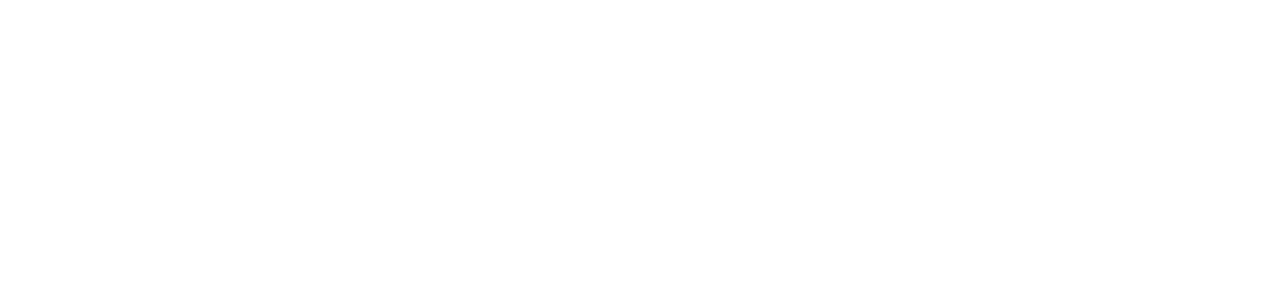
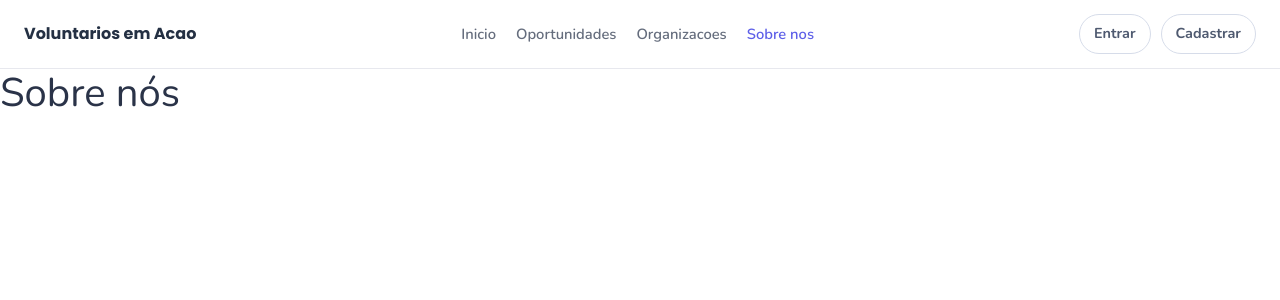
Before and after one commit to AnaPaulaJBraga/front-voluntariado-extensao, a React (Vite) app: page /sobre in a window 1280 px wide. Before the commit this address had no page. Shown: the top 300 px of the page. Built offline with nearby package versions, Linux system fonts and the light colour scheme.

Commit message:
inicia criacao da home

```diff
--- a/package.json
+++ b/package.json
@@ -10,6 +10,7 @@
     "preview": "vite preview"
   },
   "dependencies": {
+    "bootstrap": "^5.3.8",
     "react": "^19.2.5",
     "react-dom": "^19.2.5",
     "react-router-dom": "^7.14.2"
--- a/src/components/HomeHeader/HomeHeader.css
+++ b/src/components/HomeHeader/HomeHeader.css
@@ -74,6 +74,44 @@
   font-size: 0.78rem;
 }
 
+.app-header__auth {
+  display: flex;
+  align-items: center;
+  gap: 10px;
+}
+
+.app-header__auth-link {
+  text-decoration: none;
+  font-family: "Nunito", "Verdana", sans-serif;
+  font-size: 0.9rem;
+  font-weight: 700;
+  border-radius: 999px;
+  padding: 8px 14px;
+  color: #4f5a70;
+  border: 1px solid #d6dce9;
+  background: #ffffff;
+  transition:
+    transform 0.15s ease,
+    box-shadow 0.2s ease,
+    background-color 0.2s ease,
+    border-color 0.2s ease,
+    color 0.2s ease;
+}
+
+.app-header__auth-link:hover,
+.app-header__auth-link:focus-visible,
+.app-header__auth-link:active {
+  transform: translateY(-1px);
+  color: #ffffff;
+  background: #5b46e3;
+  border-color: #5b46e3;
+  box-shadow: 0 8px 18px rgba(91, 70, 227, 0.28);
+}
+
+.app-header__auth-link--primary {
+  background: #ffffff;
+}
+
 @media (max-width: 900px) {
   .app-header {
     flex-wrap: wrap;
@@ -87,4 +125,33 @@
     gap: 14px;
     flex-wrap: wrap;
   }
+
+  .app-header__auth {
+    width: 100%;
+    justify-content: center;
+  }
 }
+.app-header__user-wrapper {
+  position: relative;
+}
+
+.app-header__dropdown {
+  position: absolute;
+  top: 60px;
+  right: 0;
+  background: #fff;
+  border-radius: 12px;
+  box-shadow: 0 10px 25px rgba(0, 0, 0, 0.1);
+  width: 200px;
+  padding: 8px 0;
+  z-index: 10;
+}
+
+.dropdown-item {
+  padding: 10px 16px;
+  cursor: pointer;
+}
+
+.dropdown-item:hover {
+  background: #f5f5f5;
+}
--- a/src/components/HomeHeader/HomeHeader.jsx
+++ b/src/components/HomeHeader/HomeHeader.jsx
@@ -1,38 +1,109 @@
-import { NavLink } from "react-router-dom";
+import { useState } from "react";
+import { NavLink, useLocation } from "react-router-dom";
 import "./HomeHeader.css";
 
-const HomeHeader = ({ userName = "Ana", showMenu = true }) => {
+const HomeHeader = ({ userName = "Ana", userLoggedIn = false }) => {
+  const location = useLocation();
+  const [openMenu, setOpenMenu] = useState(false);
+
+  const getActivePage = () => {
+    if (location.pathname === "/inicio") return "inicio";
+    if (location.pathname === "/home") return "home";
+    if (location.pathname === "/organizacoes") return "organizacoes";
+    if (location.pathname === "/sobre") return "sobre";
+    return "";
+  };
+
+  const activePage = getActivePage();
+
+  const toggleMenu = () => {
+    setOpenMenu((prev) => !prev);
+  };
+
   return (
     <header className="app-header">
       <div className="app-header__brand">Voluntarios em Acao</div>
 
       <nav className="app-header__nav" aria-label="Navegacao principal">
-        <NavLink className="app-header__link" to="/">
+        <NavLink
+          to="/inicio"
+          className={`app-header__link ${
+            activePage === "inicio" ? "app-header__link--active" : ""
+          }`}
+        >
           Inicio
         </NavLink>
-        <a
-          className="app-header__link app-header__link--active"
-          href="#oportunidades"
+
+        <NavLink
+          to="/home"
+          className={`app-header__link ${
+            activePage === "home" ? "app-header__link--active" : ""
+          }`}
         >
           Oportunidades
-        </a>
-        <a className="app-header__link" href="#organizacoes">
+        </NavLink>
+
+        <NavLink
+          to="/organizacoes"
+          className={`app-header__link ${
+            activePage === "organizacoes" ? "app-header__link--active" : ""
+          }`}
+        >
           Organizacoes
-        </a>
-        <a className="app-header__link" href="#sobre">
+        </NavLink>
+
+        <NavLink
+          to="/sobre"
+          className={`app-header__link ${
+            activePage === "sobre" ? "app-header__link--active" : ""
+          }`}
+        >
           Sobre nos
-        </a>
+        </NavLink>
       </nav>
 
-      {showMenu && (
-        <div className="app-header__user" aria-label="Usuario logado">
-          <div className="app-header__avatar" aria-hidden="true">
-            A
+      {userLoggedIn && (
+        <>
+          <div className="app-header__user-wrapper">
+            <div
+              className="app-header__user"
+              aria-label="Usuario logado"
+              role="button"
+              tabIndex={0}
+              onClick={toggleMenu}
+            >
+              <div className="app-header__avatar">{userName.charAt(0)}</div>
+              <div>
+                <p className="app-header__hello">Ola, {userName}!</p>
+                <p className="app-header__meta">Conta pessoal</p>
+              </div>
+            </div>
+
+            {openMenu && (
+              <div className="app-header__dropdown">
+                <div className="dropdown-item">Ver perfil</div>
+                <div className="dropdown-item">Solicitacoes</div>
+                <div className="dropdown-item">Cadastre sua ONG</div>
+              </div>
+            )}
           </div>
-          <div>
-            <p className="app-header__hello">Ola, {userName}!</p>
-            <p className="app-header__meta">Conta pessoal</p>
-          </div>
+        </>
+      )}
+
+      {!userLoggedIn && (
+        <div className="app-header__auth">
+          <NavLink
+            to="/login"
+            className="app-header__auth-link app-header__auth-link--primary"
+          >
+            Entrar
+          </NavLink>
+          <NavLink
+            to="/cadastro"
+            className="app-header__auth-link app-header__auth-link--primary"
+          >
+            Cadastrar
+          </NavLink>
         </div>
       )}
     </header>
--- a/src/components/OpportunityCard/OpportunityCard.css
+++ b/src/components/OpportunityCard/OpportunityCard.css
@@ -71,3 +71,16 @@
 .opportunity-card__button:hover {
   filter: brightness(1.05);
 }
+
+.app-header__user {
+  cursor: pointer;
+  transition: all 0.2s ease;
+}
+
+.app-header__user:hover {
+  opacity: 0.85;
+}
+
+.app-header__user:active {
+  transform: scale(0.97);
+}
--- a/src/components/OpportunityCard/OpportunityCard.jsx
+++ b/src/components/OpportunityCard/OpportunityCard.jsx
@@ -2,7 +2,7 @@
 
 const OpportunityCard = ({ opportunity }) => {
   return (
-    <article className="opportunity-card">
+    <div className="opportunity-card">
       <img
         className="opportunity-card__image"
         src={opportunity.image}
@@ -23,11 +23,15 @@
         <h3>{opportunity.title}</h3>
         <p className="opportunity-card__location">{opportunity.location}</p>
 
-        <button className="opportunity-card__button" type="button">
-          Quero ser voluntario
+        <button
+          className="btn btn-primary w-100"
+          type="button"
+          onClick={() => console.log("CLICOU > quero ser voluntário")}
+        >
+          Quero ser voluntário
         </button>
       </div>
-    </article>
+    </div>
   );
 };
 
--- a/src/main.jsx
+++ b/src/main.jsx
@@ -1,6 +1,7 @@
 import { createRoot } from "react-dom/client";
 import { BrowserRouter } from "react-router-dom";
 import App from "./App.jsx";
+import "bootstrap/dist/css/bootstrap.min.css";
 import "./index.css";
 
 createRoot(document.getElementById("root")).render(
--- /dev/null
+++ b/src/pages/About.jsx
@@ -0,0 +1,12 @@
+import HomeHeader from "../components/HomeHeader/HomeHeader";
+
+const About = () => {
+  return (
+    <div>
+      <HomeHeader />
+      <h1>Sobre nós</h1>
+    </div>
+  );
+};
+
+export default About;
--- a/src/pages/Home.jsx
+++ b/src/pages/Home/Home.jsx
@@ -1,7 +1,7 @@
 import { useMemo, useState } from "react";
-import Header from "../components/HomeHeader/HomeHeader";
-import FilterSidebar from "../components/FilterSidebar/FilterSidebar";
-import OpportunityCard from "../components/OpportunityCard/OpportunityCard";
+import Header from "../../components/HomeHeader/HomeHeader";
+import FilterSidebar from "../../components/FilterSidebar/FilterSidebar";
+import OpportunityCard from "../../components/OpportunityCard/OpportunityCard";
 import "./Home.css";
 
 const OPPORTUNITIES = [
@@ -138,25 +138,6 @@
           )}
         </section>
       </main>
-
-      <section className="home-page__anchor" id="organizacoes">
-        <h2>Organizacoes</h2>
-        <p>Espaco reservado para listar ONGs e iniciativas parceiras.</p>
-      </section>
-
-      <section className="home-page__anchor" id="sobre">
-        <h2>Sobre nos</h2>
-        <p>Conectamos pessoas voluntarias a projetos com impacto real.</p>
-      </section>
-
-      <section className="home-page__anchor" id="login">
-        <a href="/login" className="home-page__link">
-          Ir para login
-        </a>
-        <a href="/cadastro" className="home-page__link">
-          Ir para cadastro
-        </a>
-      </section>
     </div>
   );
 };
--- a/src/pages/Login.jsx
+++ b/src/pages/Login.jsx
@@ -1,4 +1,4 @@
-import Header from "../components/HomeHeader/HomeHeader";
+import Header from "../components/Header";
 const Login = () => {
   return (
     <>
--- a/src/routes/AppRoutes.jsx
+++ b/src/routes/AppRoutes.jsx
@@ -1,14 +1,17 @@
 import { Routes, Route } from "react-router-dom";
-import Home from "../pages/Home";
+import Home from "../pages/Home/Home";
 import Login from "../pages/Login";
 import Register from "../pages/Register";
+import About from "../pages/About";
 
 const AppRoutes = () => {
   return (
     <Routes>
-      <Route path="/" element={<Home />} />
+      <Route path="/home" element={<Home />} />
       <Route path="/login" element={<Login />} />
       <Route path="/cadastro" element={<Register />} />
+      <Route path="/sobre" element={<About />} />
+      <Route path="/inicio" element={<Register />} />
     </Routes>
   );
 };
```
Also changed, not shown: src/pages/Home/Home.css (renamed from src/pages/Home.css), 1 other file (tests, documents, lock files or other folders).
